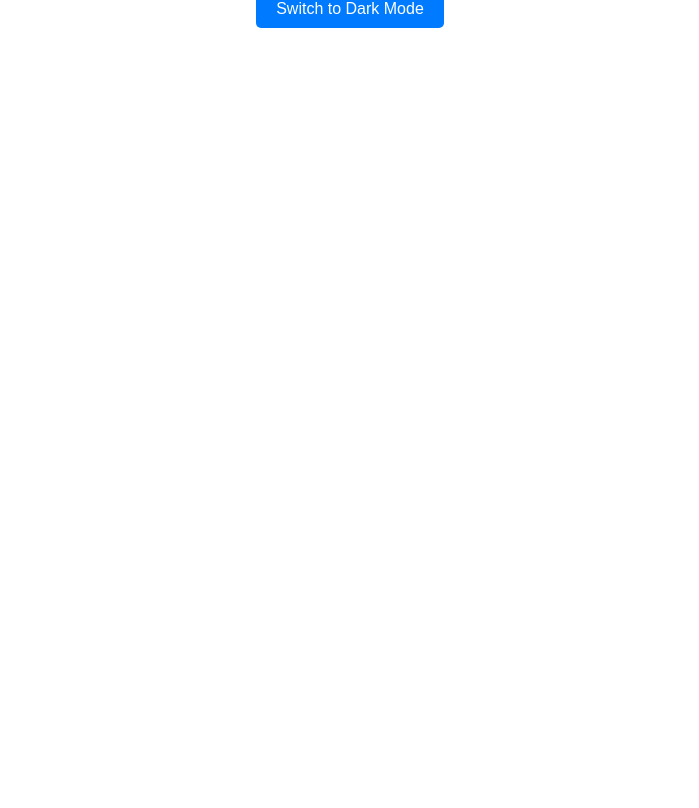
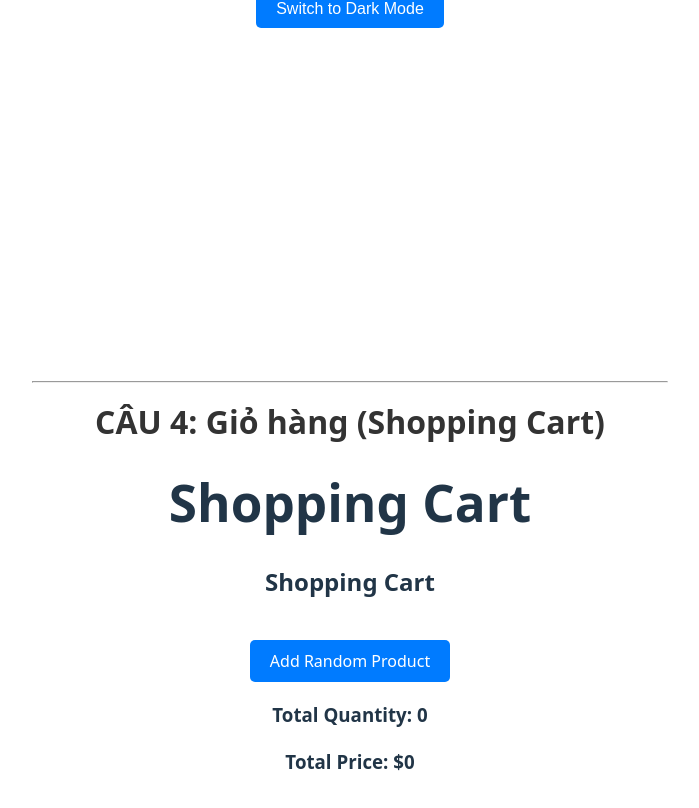
Before and after one commit to nghstudent/nguyenngochien22000865tuan09, a React (Vite) app: page / in a window 1280 px wide. Shown: the part 1867-2675 px from the top of the page, without its empty margins (290-989 px from the left). Before the commit the page ends 2260 px from the top, so only its background shows below. Built offline with nearby package versions, Linux system fonts and the light colour scheme.

Commit message:
Cau 4. Shopping Cart

```diff
--- a/src/App.jsx
+++ b/src/App.jsx
@@ -11,6 +11,8 @@ import store2 from './components/Todo/store';
 import TodoList from './components/Todo/TodoList';
 import store3 from './components/Theme/store';
 import ThemeToggler from './components/Theme/ThemeToggler';
+import store4 from './components/Cart/store';
+import Cart from './components/Cart/Cart';
 
 function App() {
   return (
@@ -63,6 +65,14 @@ function App() {
           <ThemeToggler />
         </div>
       </Provider>
+      <hr />
+      <h1 className="demo-title">CÂU 4:  Giỏ hàng (Shopping Cart)</h1>
+      <Provider store={store4}>
+      <div className="App">
+        <h1>Shopping Cart</h1>
+        <Cart />
+      </div>
+    </Provider>
 
     </div>
   );
--- /dev/null
+++ b/src/components/Cart/Cart.jsx
@@ -0,0 +1,56 @@
+import React, { useState } from 'react';
+import { useDispatch, useSelector } from 'react-redux';
+import { addItem, removeItem, updateQuantity } from './cartSlice';
+
+const Cart = () => {
+  const dispatch = useDispatch();
+  const cartItems = useSelector((state) => state.cart.cartItems);
+
+  const handleAddItem = () => {
+    const newItem = { id: Date.now(), name: "New Product", price: 100 };
+    dispatch(addItem(newItem));
+  };
+
+  const handleRemoveItem = (id) => {
+    dispatch(removeItem(id));
+  };
+
+  const handleUpdateQuantity = (id, quantity) => {
+    dispatch(updateQuantity({ id, quantity }));
+  };
+
+  const getTotalQuantity = () => {
+    return cartItems.reduce((total, item) => total + item.quantity, 0);
+  };
+
+  const getTotalPrice = () => {
+    return cartItems.reduce((total, item) => total + item.price * item.quantity, 0);
+  };
+
+  return (
+    <div>
+      <h2>Shopping Cart</h2>
+      <button onClick={handleAddItem}>Add Random Product</button>
+      <ul>
+        {cartItems.map((item) => (
+          <li key={item.id}>
+            <span>{item.name} - ${item.price}</span>
+            <input
+              type="number"
+              value={item.quantity}
+              onChange={(e) => handleUpdateQuantity(item.id, +e.target.value)}
+              min="1"
+            />
+            <button onClick={() => handleRemoveItem(item.id)}>Remove</button>
+          </li>
+        ))}
+      </ul>
+      <div>
+        <h3>Total Quantity: {getTotalQuantity()}</h3>
+        <h3>Total Price: ${getTotalPrice()}</h3>
+      </div>
+    </div>
+  );
+};
+
+export default Cart;
--- /dev/null
+++ b/src/components/Cart/cartSlice.jsx
@@ -0,0 +1,33 @@
+import { createSlice } from '@reduxjs/toolkit';
+
+const initialState = {
+    cartItems: [],
+};
+
+const cartSlice = createSlice({
+    name: 'cart',
+    initialState,
+    reducers: {
+        addItem: (state, action) => {
+            const itemIndex = state.cartItems.findIndex(item => item.id === action.payload.id);
+            if (itemIndex >= 0) {
+                state.cartItems[itemIndex].quantity += 1;
+            } else {
+                state.cartItems.push({ ...action.payload, quantity: 1 });
+            }
+        },
+        removeItem: (state, action) => {
+            state.cartItems = state.cartItems.filter(item => item.id !== action.payload);
+        },
+        updateQuantity: (state, action) => {
+            const { id, quantity } = action.payload;
+            const item = state.cartItems.find(item => item.id === id);
+            if (item) {
+                item.quantity = quantity;
+            }
+        },
+    },
+});
+
+export const { addItem, removeItem, updateQuantity } = cartSlice.actions;
+export default cartSlice.reducer;
--- /dev/null
+++ b/src/components/Cart/store.jsx
@@ -0,0 +1,11 @@
+// src/components/Cart/store.jsx
+import { configureStore } from '@reduxjs/toolkit';
+import cartReducer from './cartSlice';
+
+const store = configureStore({
+  reducer: {
+    cart: cartReducer,
+  },
+});
+
+export default store;
```
Also changed, not shown: MinhChung/Cau4 Shopping Cart.PNG (added).
